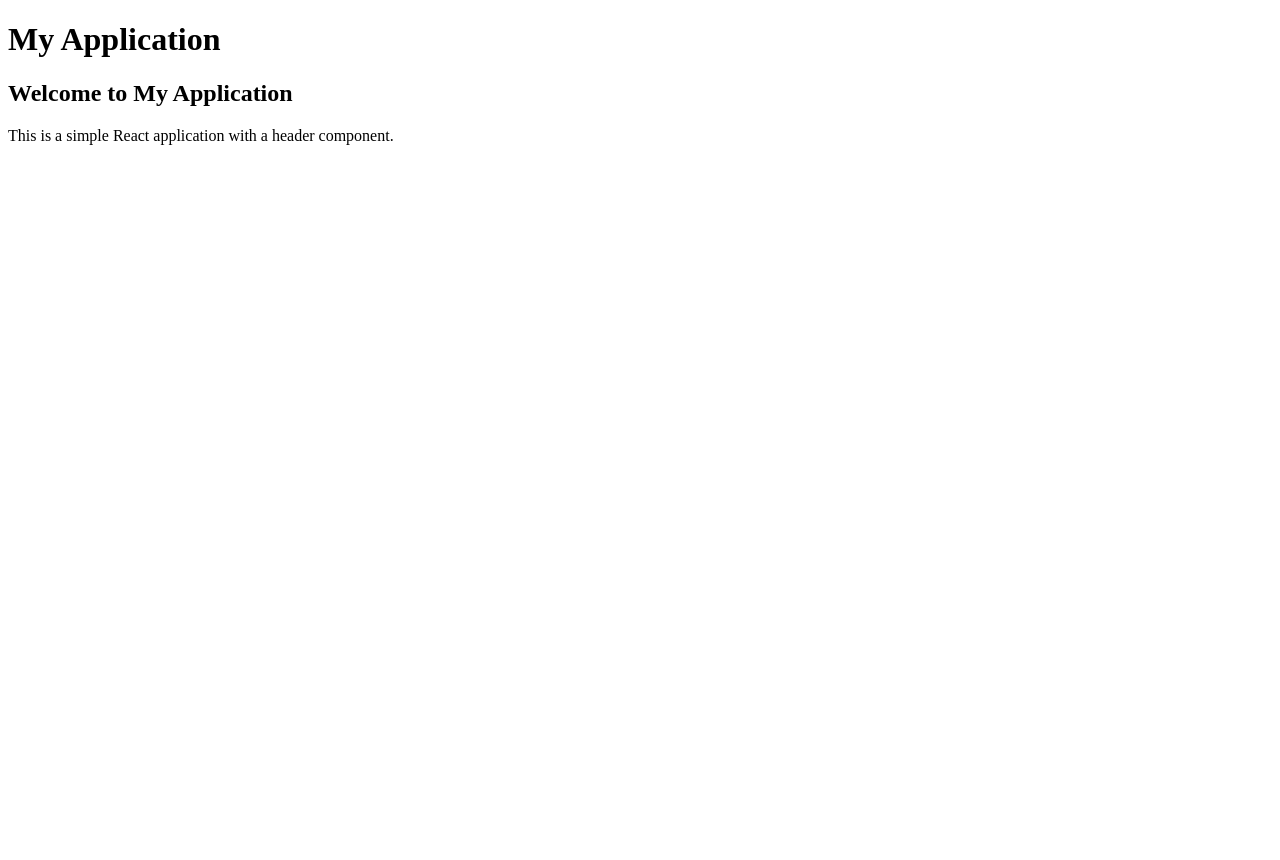
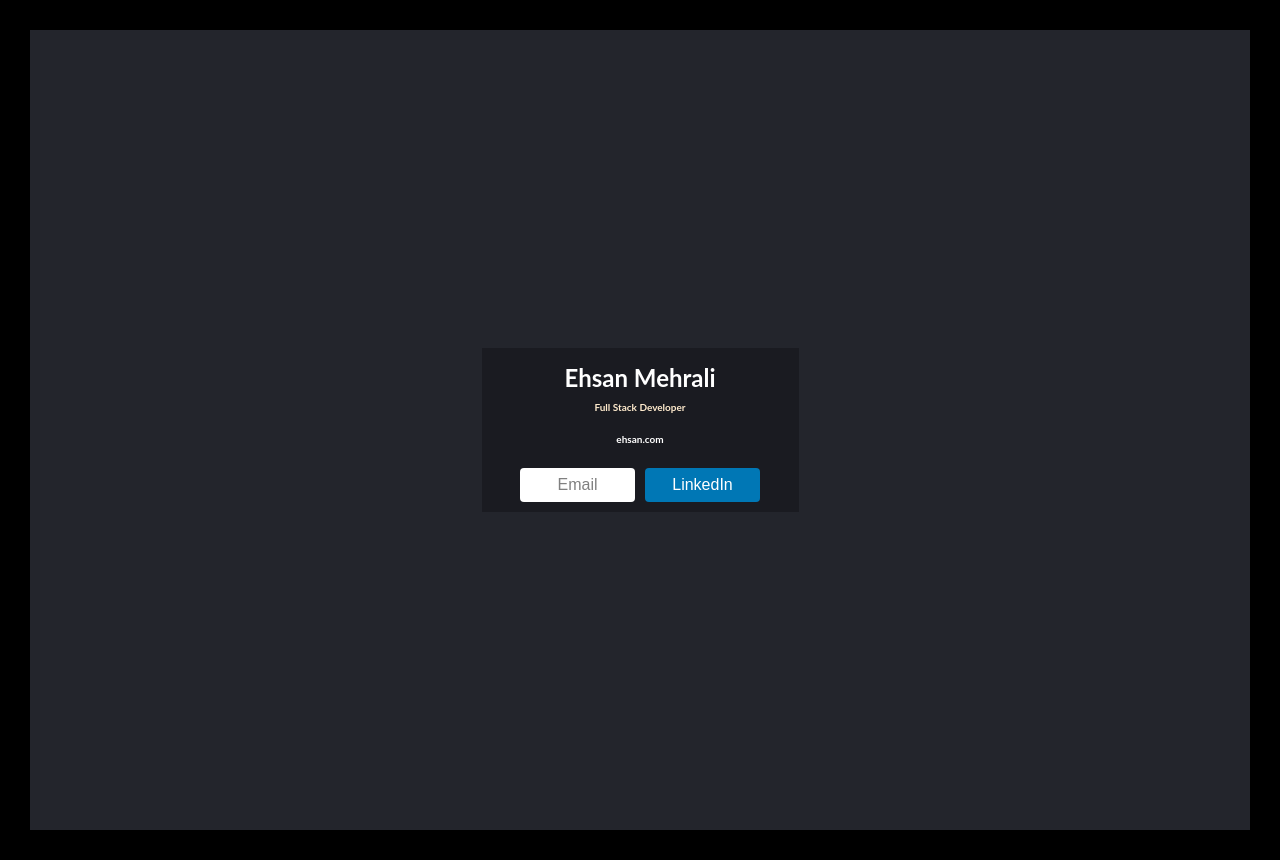
Before and after one commit to ehsanmehrali/digital-business-card, a React (Vite) app: page / in a window 1280 px wide. Before the commit the page ends 800 px from the top, so only its background shows below. Built offline with nearby package versions, Linux system fonts and the light colour scheme.

Commit message:
Add info part.

```diff
--- a/src/App.jsx
+++ b/src/App.jsx
@@ -1,13 +1,4 @@
-import Header from "./components/Header";
-
+import Info from "./components/Info";
 export default function App() {
-  return (
-    <div className="App">
-      <Header />
-      <main className="p-4">
-        <h2 className="text-xl">Welcome to My Application</h2>
-        <p>This is a simple React application with a header component.</p>
-      </main>
-    </div>
-  );
+  return <Info />;
 }
--- a/src/components/Header.jsx
+++ /dev/null
@@ -1,7 +0,0 @@
-export default function Header() {
-  return (
-    <header className="bg-blue-500 text-white p-4">
-      <h1 className="text-2xl font-bold">My Application</h1>
-    </header>
-  );
-}
--- /dev/null
+++ b/src/components/Info.jsx
@@ -0,0 +1,13 @@
+export default function Info() {
+  return (
+    <div className="info-container">
+      <h1>Ehsan Mehrali</h1>
+      <span>Full Stack Developer</span>
+      <a>ehsan.com</a>
+      <div className="btn-container">
+        <button className="btn">Email</button>
+        <button className="btn btn-linkedin">LinkedIn</button>
+      </div>
+    </div>
+  );
+}
--- a/src/index.css
+++ b/src/index.css
@@ -0,0 +1,104 @@
+*,
+*::after,
+*::before {
+  margin: 0;
+  padding: 0;
+  box-sizing: inherit;
+}
+
+html {
+  font-size: 62.5%;
+}
+
+body {
+  box-sizing: border-box;
+  padding: 3rem;
+  font-family: "Lato", sans-serif;
+  font-weight: 400;
+  line-height: 1.7;
+  color: #ffffff;
+  background-color: #000000;
+}
+
+#root {
+  display: flex;
+  justify-content: center;
+  align-items: center;
+  height: 100vh;
+
+  background-color: #23252c;
+}
+
+.info-container {
+  width: 317px;
+  padding: 1rem;
+  display: flex;
+  flex-direction: column;
+  align-items: center;
+  text-align: center;
+  background-color: #1a1b21;
+}
+
+.info-container h1 {
+  font-size: 2.4rem;
+}
+
+.info-container a {
+  color: #ffffff;
+  text-decoration: none;
+  font-weight: 700;
+}
+
+.info-container span {
+  font-weight: 700;
+  color: blanchedalmond;
+  margin-bottom: 1.5rem;
+}
+
+.info-container a:hover {
+  text-decoration: underline;
+}
+
+.btn-container {
+  display: flex;
+  justify-content: center;
+  margin-top: 2rem;
+  gap: 1rem;
+}
+
+.btn {
+  display: inline-block;
+  width: 115px;
+  padding: 0.8rem 1.6rem;
+  font-size: 1.6rem;
+  color: grey;
+  background-color: #ffffff;
+  border: none;
+  border-radius: 0.4rem;
+  cursor: pointer;
+}
+
+.btn:hover {
+  background-color: #0056b3;
+}
+.btn:focus {
+  outline: none;
+  box-shadow: 0 0 0 3px rgba(0, 123, 255, 0.5);
+}
+.btn:active {
+  background-color: #004085;
+}
+
+.btn-linkedin {
+  background-color: #0077b5;
+  color: #ffffff;
+}
+.btn-linkedin:hover {
+  background-color: #005582;
+}
+.btn-linkedin:focus {
+  box-shadow: 0 0 0 3px rgba(0, 123, 255, 0.5);
+}
+.btn-linkedin:active {
+  background-color: #004165;
+}
```
